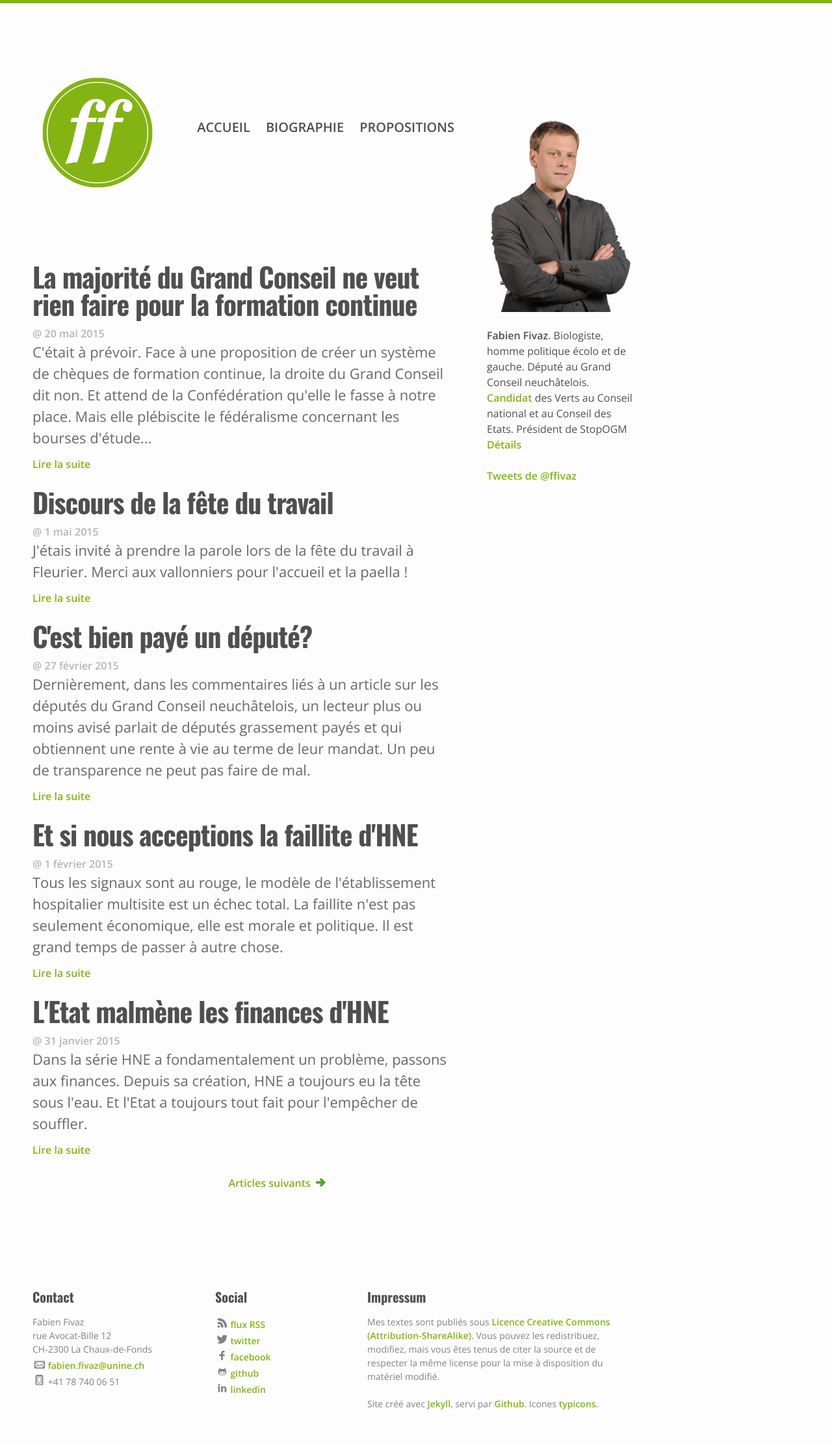
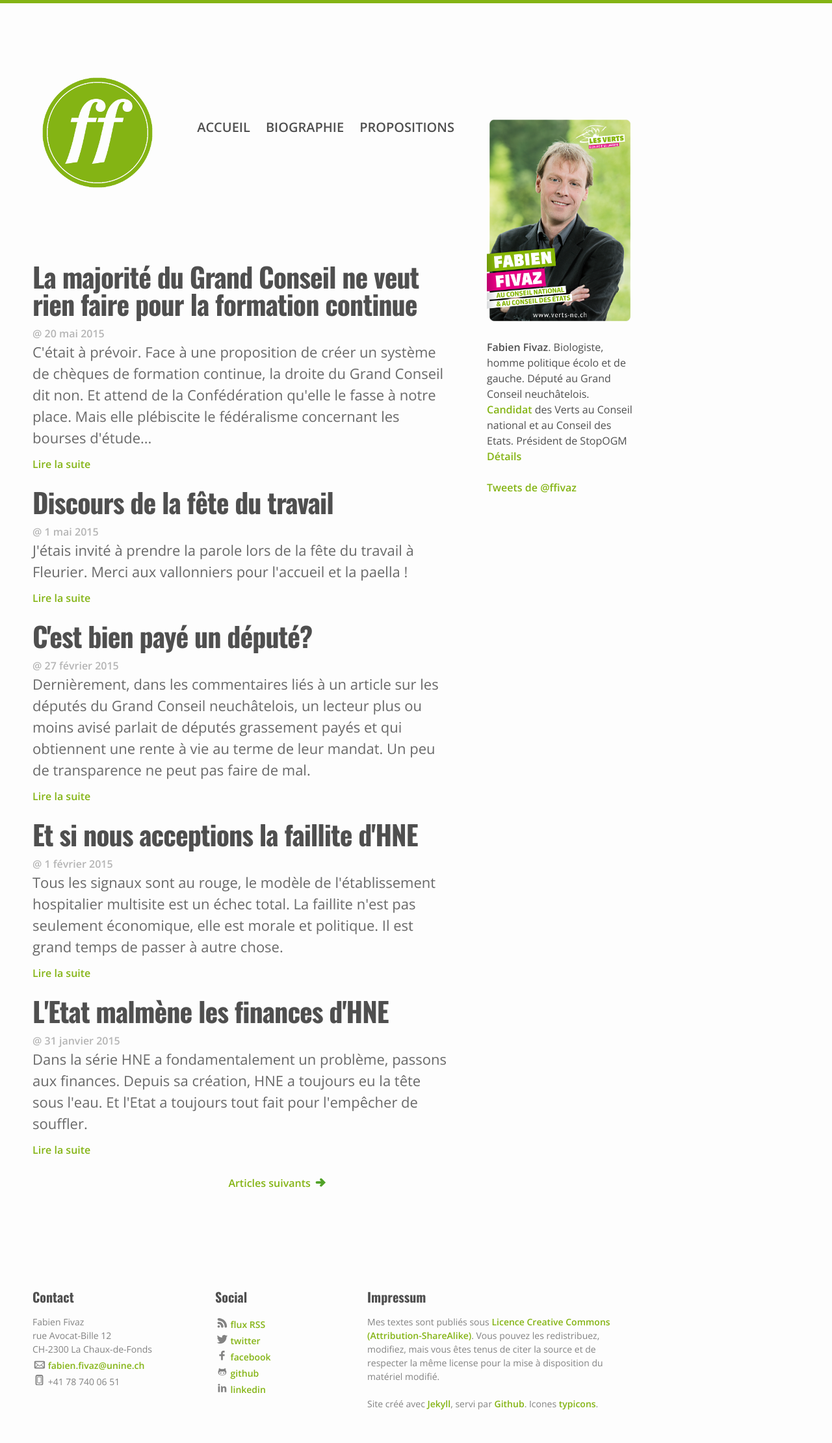
Before and after one commit to ffivaz/ffivaz.github.io, a Jekyll site: the page built from index.html, in a window 1280 px wide. Shown: the whole page at 65% size. Built offline with Jekyll 4.4.1, drawn with Linux system fonts in a browser that asks for light colours; nearby versions of some CDN libraries; the list of posts is cut into pages by our own code; comment, search, counter and statistics services are not loaded.

Commit message:
Nouvelle photo

```diff
--- a/_includes/header.html
+++ b/_includes/header.html
@@ -4,7 +4,7 @@
 
     <div class="left-sidebar">
       <ul>
-        <li><img src="/images/portrait_en_pied.png" alt="Portrait de Fabien Fivaz"></li>
+        <li><img src="/images/portrait_ff_nouv.png" alt="Portrait de Fabien Fivaz"></li>
         <li>&nbsp;</li>
         <li><strong>Fabien Fivaz</strong>. Biologiste, homme politique écolo et de gauche. Député au Grand Conseil neuchâtelois. <a href="/2014/10/31/ma_candiadure_a_la_candidature.html" alt="Lettre de candidature">Candidat</a> des Verts au Conseil national et au Conseil des Etats. Président de StopOGM <a href="/about" alt="Biographie">Détails</a></li>
         <li>&nbsp;</li>
```
